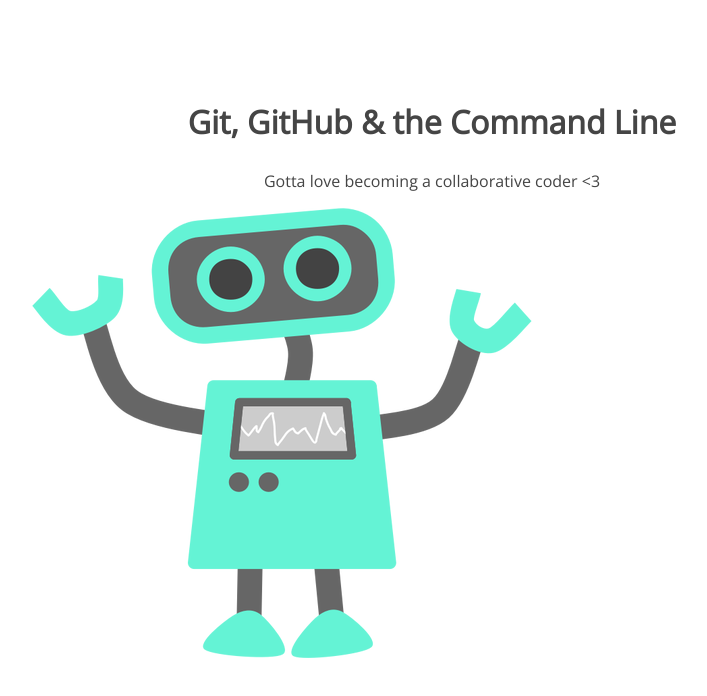
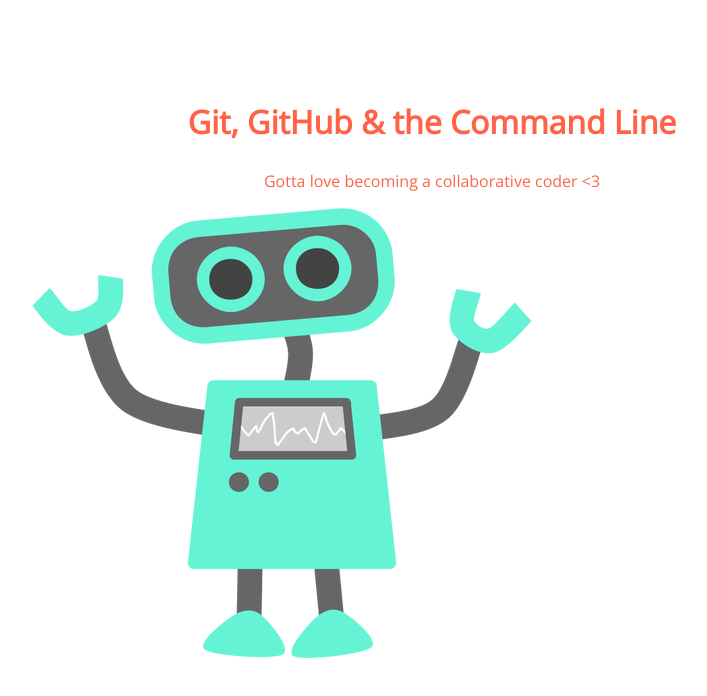
Before and after one commit to smickalson/105-project, a plain HTML site: page index.html in a window 1280 px wide. Shown: the whole page, without its empty margins (208-915 px from the left). Drawn offline with nearby package versions, Linux system fonts and the light colour scheme.

Commit message:
second commit

```diff
--- a/css/style.css
+++ b/css/style.css
@@ -5,7 +5,7 @@ section {
 section h1,
 section p {
 	text-align: center;
-	color: #454545;
+	color: tomato;
 }
 section h1 {
 	font: 32px 'Open Sans';
```
